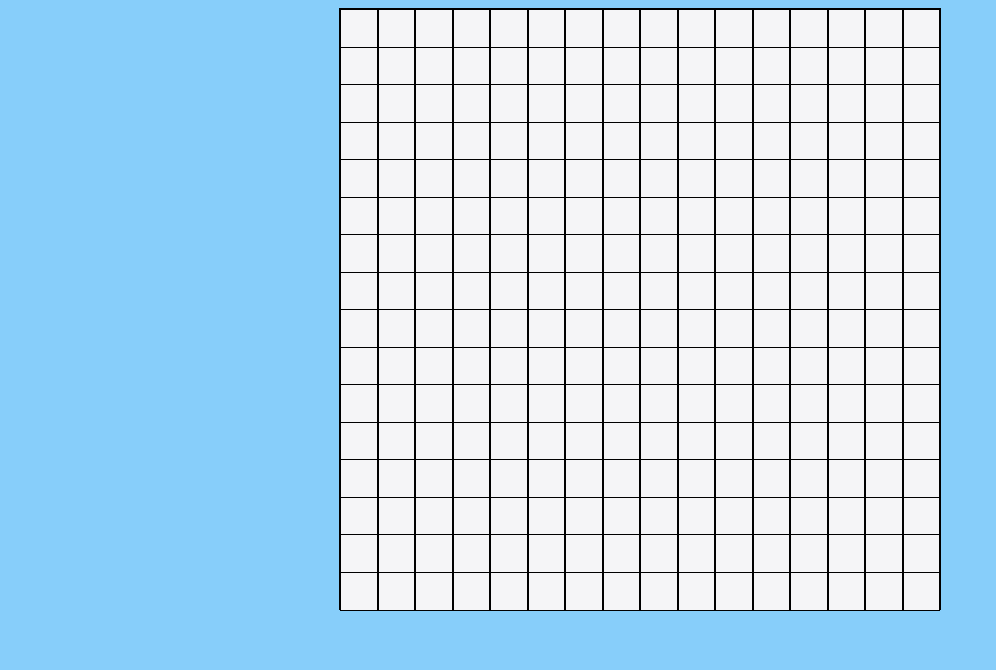
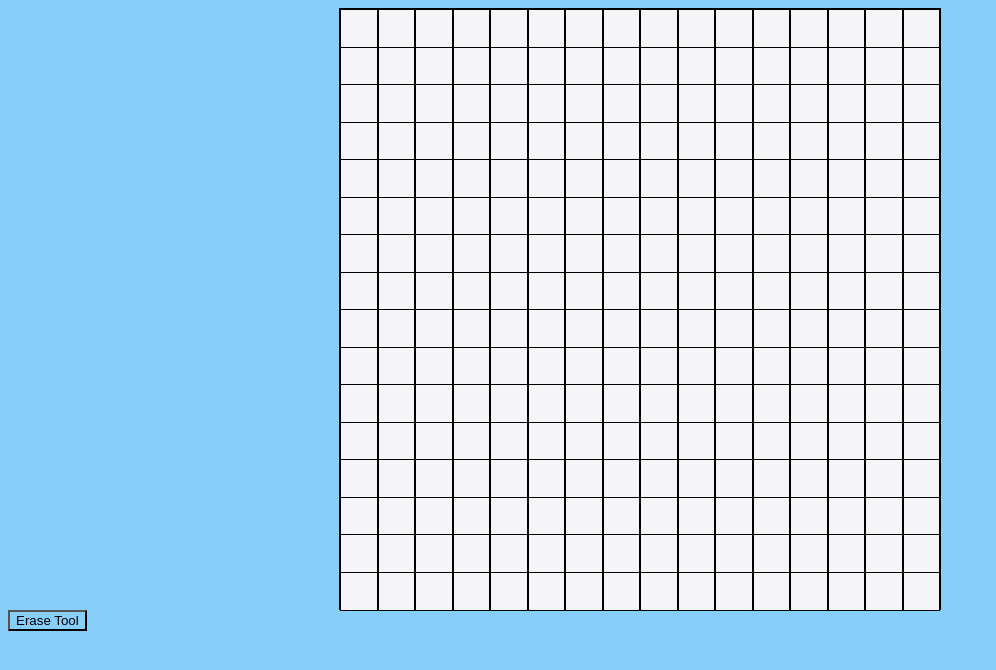
Before and after one commit to daikondev/etch, a plain HTML site: page index.html in a window 1280 px wide. Shown: the whole page, without its empty margins (0-996 px from the left). Drawn offline with Linux system fonts and the light colour scheme.

Commit message:
Added button for erase tool

```diff
--- a/index.html
+++ b/index.html
@@ -10,6 +10,7 @@
 </head>
 <body onload="makeGrid(16)">
 <div id="grid"></div>
+<button id="erase">Erase Tool</button>
 <script src="script.js"></script>
 </body>
 </html>
```
